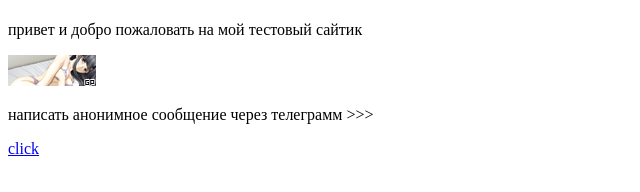
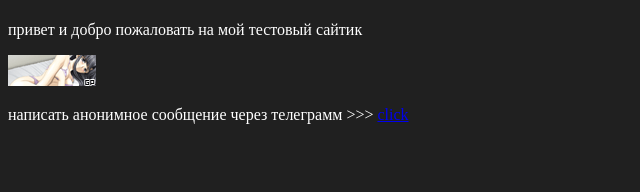
Before and after one commit to qyzrmdjt/qyzrmdjt.github.io, a plain HTML site: page index.html in a window 1280 px wide. Shown: the whole page, without its empty margins (0-640 px from the left). Drawn offline with Linux system fonts and the light colour scheme.

Commit message:
цвет и небольшие изменения

```diff
--- a/index.html
+++ b/index.html
@@ -4,6 +4,12 @@
     <meta charset="UTF-8">
     <meta name="viewport" content="width=device-width, initial-scale=1.0">
     <title>стена</title>
+    <style>
+                body {
+                            background-color: #202020;
+                                        color: white;
+                                                }
+                                                    </style>
 </head>
 
 <body>
@@ -14,6 +20,6 @@
 
     <img src="src/ecchi.gif" alt="порно">
 
-    <p>написать анонимное сообщение через телеграмм >>> </p><a href="http://t.me/anonaskbot?start=nkhcjp8v" target="_blank">click</a>
+    <p>написать анонимное сообщение через телеграмм >>> <a href="http://t.me/anonaskbot?start=nkhcjp8v" target="_blank">click</a></p>
 </body>
 </html>
```
Also changed, not shown: 1 other file.
